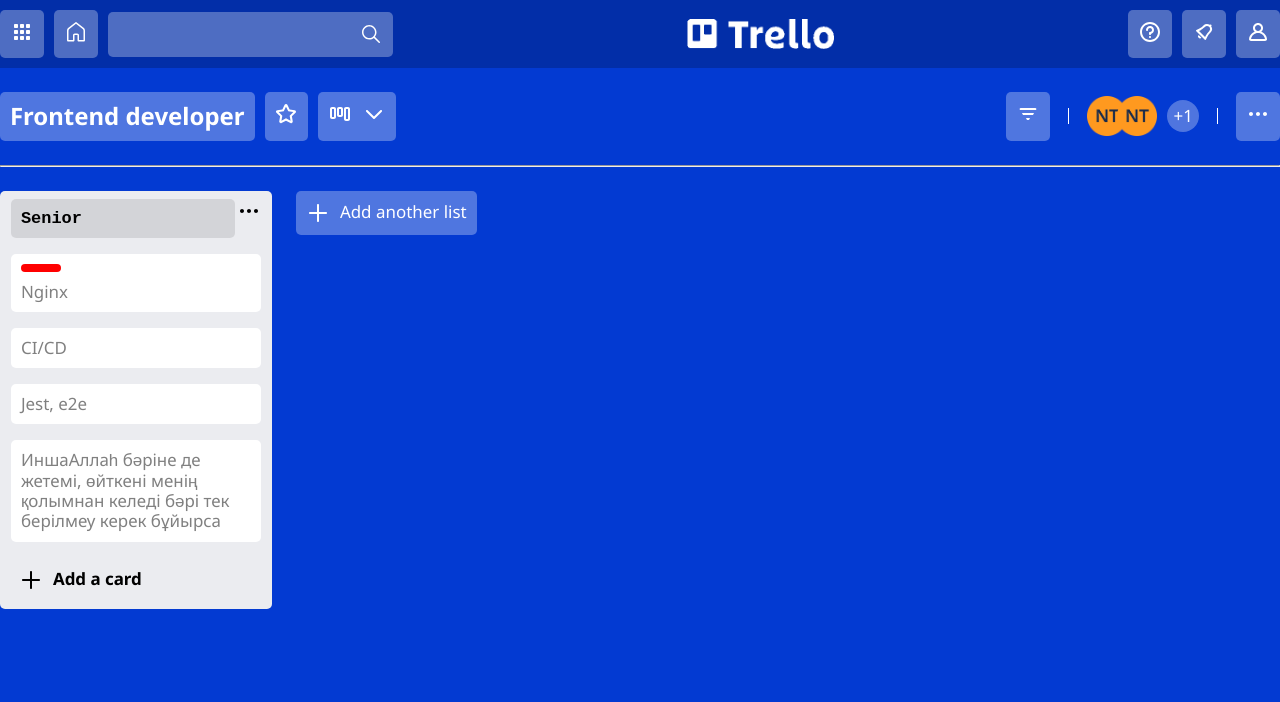
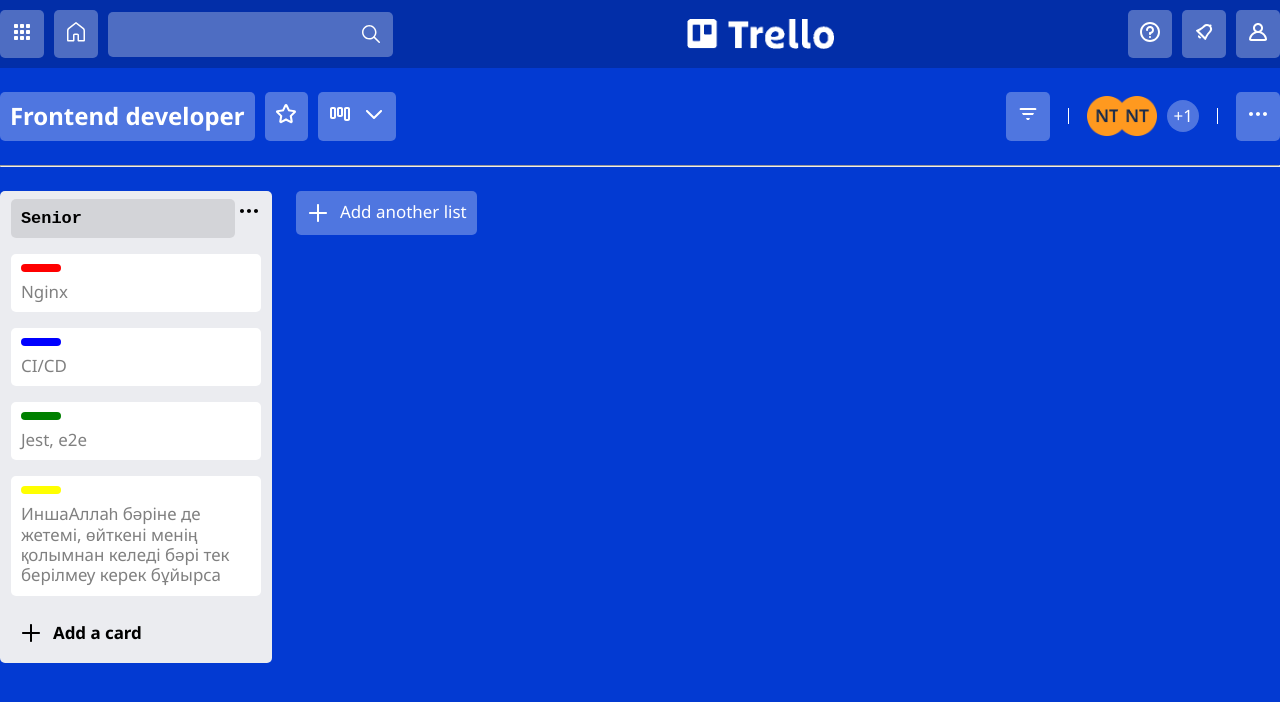
Before and after one commit to Nurdaulet123456/task-manager, a Next.js app: page / in a window 1280 px wide. Shown: the top 702 px of the page. Built offline with nearby package versions, Linux system fonts and the light colour scheme.

Commit message:
fix: add visible show pen

```diff
--- a/components/atoms/Icons.tsx
+++ b/components/atoms/Icons.tsx
@@ -245,3 +245,21 @@ export const AddGrayIcons = () => (
     ></path>
   </svg>
 );
+
+export const PenIcons = () => (
+  <svg
+    width="24"
+    height="24"
+    role="presentation"
+    focusable="false"
+    viewBox="0 0 24 24"
+    xmlns="http://www.w3.org/2000/svg"
+  >
+    <path
+      fillRule="evenodd"
+      clipRule="evenodd"
+      d="M7.82034 14.4893L9.94134 16.6103L18.4303 8.12131L16.3093 6.00031H16.3073L7.82034 14.4893ZM17.7233 4.58531L19.8443 6.70731C20.6253 7.48831 20.6253 8.7543 19.8443 9.53531L10.0873 19.2933L5.13734 14.3433L14.8943 4.58531C15.2853 4.19531 15.7973 4.00031 16.3093 4.00031C16.8203 4.00031 17.3323 4.19531 17.7233 4.58531ZM5.20094 20.4097C4.49794 20.5537 3.87694 19.9327 4.02094 19.2297L4.80094 15.4207L9.00994 19.6297L5.20094 20.4097Z"
+      fill="currentColor"
+    ></path>
+  </svg>
+);
--- /dev/null
+++ b/components/data/data.ts
@@ -0,0 +1,22 @@
+export const TableData = [
+    {
+        id: 1,
+        title: "Nginx",
+        color: "red"
+    },
+    {
+        id: 2,
+        title: "CI/CD",
+        color: "blue"
+    },
+    {
+        id: 3,
+        title: "Jest, e2e",
+        color: "green"
+    },
+    {
+        id: 4,
+        title: "ИншаАллаһ бәріне де жетемі, өйткені менің қолымнан келеді бәрі тек берілмеу керек бұйырса",
+        color: "yellow"
+    }
+]
--- a/components/molecules/List/TableList.tsx
+++ b/components/molecules/List/TableList.tsx
@@ -1,22 +1,34 @@
-import { useState, KeyboardEvent } from "react";
+import { useState, useEffect } from "react";
 import { Flex } from "@/components/atoms/FlexBox/Flex";
-import { AddGrayIcons, DotsGrayIcons } from "@/components/atoms/Icons";
+import {
+  AddGrayIcons,
+  DotsGrayIcons,
+  PenIcons,
+} from "@/components/atoms/Icons";
 import { TSpan } from "@/components/atoms/Text/TSpan";
 import { _TextArea } from "@/components/atoms/Inputs/TextArea";
 import { useAutoSizeHeight } from "@/hooks/useAutoSize";
 import { ColorMark } from "@/components/atoms/Block/ColorMark";
 import { useComponentVisible } from "@/hooks/useComponentVisible";
+import { TableData } from "@/components/data/data";
+import { handlerClick } from "@/utils/utils";
 
 const TableList = () => {
   const [title, setTitle] = useState<string>("Senior");
 
+  const [visibleItems, setVisibleItems] = useState<{ [key: number]: boolean }>(
+    {}
+  );
+
+  useEffect(() => {
+    const initialVisibility: { [key: number]: boolean } = {};
+    TableData.forEach((item) => {
+      initialVisibility[item.id] = false;
+    });
+    setVisibleItems(initialVisibility);
+  }, []);
+
   const textAreaRef = useAutoSizeHeight(title);
-
-  const handlerClick = (event: KeyboardEvent<HTMLTextAreaElement>) => {
-    if (event.key === "Enter") {
-      setIsComponentVisible(false);
-    }
-  };
 
   const { ref, isComponentVisible, setIsComponentVisible } =
     useComponentVisible(false);
@@ -34,35 +46,44 @@ const TableList = () => {
               rows={1}
               ref={textAreaRef}
               style={{ display: isComponentVisible ? "block" : "false" }}
-              onKeyPress={handlerClick}
+              onKeyPress={(e) => handlerClick(e, setIsComponentVisible)}
               readOnly={!isComponentVisible ? true : false}
             />
             <DotsGrayIcons />
           </Flex>
         </div>
+        <ul className="list__info">
+          {TableData.map((item) => (
+            <li
+              key={item.id}
+              onMouseEnter={() => {
+                setVisibleItems((prevVisibility) => ({
+                  ...prevVisibility,
+                  [item.id]: true,
+                }));
+              }}
+              onMouseLeave={() => {
+                setVisibleItems((prevVisibility) => ({
+                  ...prevVisibility,
+                  [item.id]: false,
+                }));
+              }}
+            >
+              <div className="list__text">
+                <div className="list__mark">
+                  <ColorMark color={item.color} />
+                </div>
+                {item.title}
 
-        <ul className="list__info">
-          <li>
-            <div className="list__text">
-              <ColorMark color="red" />
-              Nginx
-            </div>
-          </li>
-
-          <li>
-            <div className="list__text">CI/CD</div>
-          </li>
-
-          <li>
-            <div className="list__text">Jest, e2e</div>
-          </li>
-
-          <li>
-            <div className="list__text">
-              ИншаАллаһ бәріне де жетемі, өйткені менің қолымнан келеді бәрі тек
-              берілмеу керек бұйырса
-            </div>
-          </li>
+                <span
+                  className="list__pen"
+                  style={{ display: visibleItems[item?.id] ? "flex" : "none" }}
+                >
+                  <PenIcons />
+                </span>
+              </div>
+            </li>
+          ))}
         </ul>
 
         <div className="list__footer">
--- a/components/molecules/SettingBlock.tsx
+++ b/components/molecules/SettingBlock.tsx
@@ -13,6 +13,7 @@ import { Text } from "../atoms/Text/Text";
 import { Input } from "../atoms/Inputs/Inputs";
 import { useAutoSizeWidth } from "@/hooks/useAutoSize";
 import { useComponentVisible } from "@/hooks/useComponentVisible";
+import { handlerClick } from "@/utils/utils";
 
 const SettingBlock = () => {
   const [title, setTitle] = useState<string>("Frontend developer");
@@ -23,17 +24,12 @@ const SettingBlock = () => {
 
   useAutoSizeWidth(title, setWidth);
 
-  const handlerClick = (event: KeyboardEvent<HTMLInputElement>) => {
-    if (event.key === "Enter") {
-      setIsComponentVisible(false);
-    }
-  };
-
   return (
     <>
-      <section className="section" ref={ref}>
+      <section className="section">
         <div className="container">
           <div className="setting">
+            <div ref={ref}>
               <Flex gap={1}>
                 {!isComponentVisible && (
                   <Cub
@@ -50,7 +46,9 @@ const SettingBlock = () => {
                     setText={setTitle}
                     width={width}
                     weight={700}
-                  onKeyPress={handlerClick}
+                    onKeyPress={(e: KeyboardEvent<HTMLInputElement>) =>
+                      handlerClick(e, setIsComponentVisible)
+                    }
                   />
                 )}
 
@@ -65,6 +63,7 @@ const SettingBlock = () => {
                   </Flex>
                 </Cub>
               </Flex>
+            </div>
 
             <Flex gap={1} border>
               <Cub>
--- a/styles/modules/_list.sass
+++ b/styles/modules/_list.sass
@@ -1,4 +1,10 @@
 .list
+
+    &__mark
+        display: flex
+        align-items: center
+        justify-content: space-between
+
     &__block
         padding-inline: 1.1rem
         width: 100%
@@ -47,6 +53,28 @@
         border-radius: 5px
         width: 100%
 
+        position: relative
+
+    &__pen
+        position: absolute
+        top: 5px
+        right: 10px
+
+        width: 30px
+        height: 30px
+
+
+        border-radius: 50%
+
+        transition: background-color .2s linear
+
+        display: flex
+        align-items: center
+        justify-content: center
+
+        &:hover
+            background-color: rgba(0,0,0,0.05)
+
     &__footer
         padding-block: 1rem
         padding-left: .8rem
--- a/utils/utils.ts
+++ b/utils/utils.ts
@@ -1,4 +1,4 @@
-import { ReactNode } from "react";
+import { ReactNode, KeyboardEvent, Dispatch, SetStateAction } from "react";
 
 export interface ILayout {
     children?: ReactNode
@@ -8,3 +8,9 @@ export interface ILayout {
 export function ReturnTypes(): string | number | null | undefined {
     return typeof "string" || typeof 0 || typeof null || typeof undefined
 }
+
+export function handlerClick<T>(event: KeyboardEvent<T>, setIsComponentVisible: Dispatch<SetStateAction<boolean>>) {
+    if (event.key === "Enter" && setIsComponentVisible) {
+        setIsComponentVisible(false);
+    }
+};
```
Lines whose indentation alone changed are shown as unchanged.
